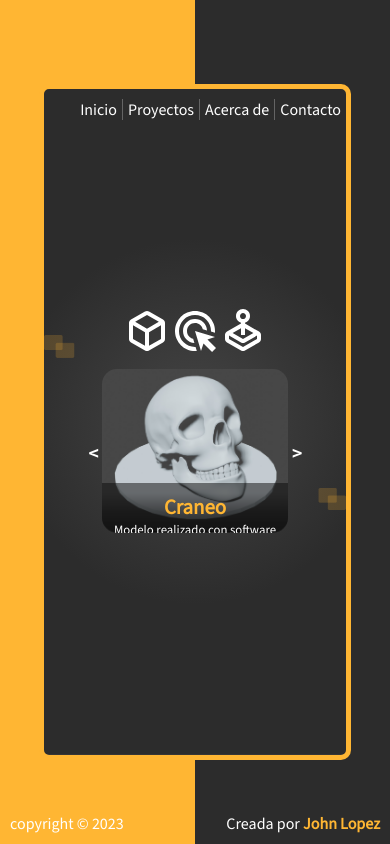
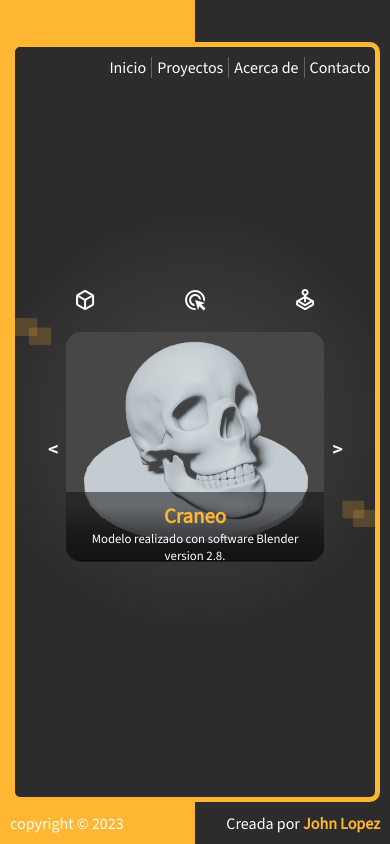
Before and after one commit to lopezjohnjairo5/lopezjohnjairo5.github.io, a PHP site: page / in a window 390 px wide, after a click on "Proyectos". Run offline with PHP 8.4, Linux system fonts and the light colour scheme.

Commit message:
update
se arregló un problema con los btns tabs de proyectos

```diff
--- a/index.html
+++ b/index.html
@@ -51,6 +51,7 @@
                             <path d="M22 38.85V25.15L10 18.2V31.9L22 38.85ZM26 38.85L38 31.9V18.2L26 25.15V38.85ZM24 21.7L35.85 14.85L24 8L12.15 14.85L24 21.7ZM8 35.4C7.36667 35.0333 6.875 34.55 6.525 33.95C6.175 33.35 6 32.6833 6 31.95V16.05C6 15.3167 6.175 14.65 6.525 14.05C6.875 13.45 7.36667 12.9667 8 12.6L22 4.55C22.6333 4.18333 23.3 4 24 4C24.7 4 25.3667 4.18333 26 4.55L40 12.6C40.6333 12.9667 41.125 13.45 41.475 14.05C41.825 14.65 42 15.3167 42 16.05V31.95C42 32.6833 41.825 33.35 41.475 33.95C41.125 34.55 40.6333 35.0333 40 35.4L26 43.45C25.3667 43.8167 24.7 44 24 44C23.3 44 22.6333 43.8167 22 43.45L8 35.4Z" fill="#FFFFFF"/>
                             </g>
                         </svg>
+                        <span>Proyectos 3D</span>
                     </button>
                     <button id="btn-tab-web" class="btns-projects" title="Proyectos Web">
                         <svg id="svg-tab-web" class="svg-btn-tabs" width="48" height="48" viewBox="0 0 48 48" fill="none" xmlns="http://www.w3.org/2000/svg">
@@ -61,6 +62,7 @@
                             <path d="M23.4 36C20.2 35.8333 17.5 34.6 15.3 32.3C13.1 30 12 27.2333 12 24C12 20.6667 13.1667 17.8333 15.5 15.5C17.8333 13.1667 20.6667 12 24 12C27.2333 12 30 13.1 32.3 15.3C34.6 17.5 35.8333 20.2 36 23.4L31.8 22.15C31.3667 20.35 30.4333 18.875 29 17.725C27.5667 16.575 25.9 16 24 16C21.8 16 19.9167 16.7833 18.35 18.35C16.7833 19.9167 16 21.8 16 24C16 25.9 16.575 27.5667 17.725 29C18.875 30.4333 20.35 31.3667 22.15 31.8L23.4 36ZM25.8 43.9C25.5 43.9667 25.2 44 24.9 44H24C21.2333 44 18.6333 43.475 16.2 42.425C13.7667 41.375 11.65 39.95 9.85 38.15C8.05 36.35 6.625 34.2333 5.575 31.8C4.525 29.3667 4 26.7667 4 24C4 21.2333 4.525 18.6333 5.575 16.2C6.625 13.7667 8.05 11.65 9.85 9.85C11.65 8.05 13.7667 6.625 16.2 5.575C18.6333 4.525 21.2333 4 24 4C26.7667 4 29.3667 4.525 31.8 5.575C34.2333 6.625 36.35 8.05 38.15 9.85C39.95 11.65 41.375 13.7667 42.425 16.2C43.475 18.6333 44 21.2333 44 24V24.9C44 25.2 43.9667 25.5 43.9 25.8L40 24.6V24C40 19.5333 38.45 15.75 35.35 12.65C32.25 9.55 28.4667 8 24 8C19.5333 8 15.75 9.55 12.65 12.65C9.55 15.75 8 19.5333 8 24C8 28.4667 9.55 32.25 12.65 35.35C15.75 38.45 19.5333 40 24 40H24.6L25.8 43.9ZM41.05 45L32.5 36.45L30 44L24 24L44 30L36.45 32.5L45 41.05L41.05 45Z" fill="white"/>
                             </g>
                         </svg>
+                        <span>Proyectos Web</span>
                     </button>
                     <button id="btn-tab-game" class="btns-projects" title="Juegos">
                         <svg id="svg-tab-game" class="svg-btn-tabs" width="48" height="48" viewBox="0 0 48 48" fill="none" xmlns="http://www.w3.org/2000/svg">
@@ -71,6 +73,7 @@
                             <path d="M22 16.55V15.7C20.5333 15.2667 19.3333 14.4417 18.4 13.225C17.4667 12.0083 17 10.6 17 9C17 7.06667 17.6833 5.41667 19.05 4.05C20.4167 2.68333 22.0667 2 24 2C25.9333 2 27.5833 2.68333 28.95 4.05C30.3167 5.41667 31 7.06667 31 9C31 10.6 30.5333 12.0083 29.6 13.225C28.6667 14.4417 27.4667 15.2667 26 15.7V16.55L40 24.6C40.6333 24.9667 41.125 25.4583 41.475 26.075C41.825 26.6917 42 27.3667 42 28.1V31.9C42 32.6333 41.825 33.3083 41.475 33.925C41.125 34.5417 40.6333 35.0333 40 35.4L26 43.45C25.3667 43.8167 24.7 44 24 44C23.3 44 22.6333 43.8167 22 43.45L8 35.4C7.36667 35.0333 6.875 34.5417 6.525 33.925C6.175 33.3083 6 32.6333 6 31.9V28.1C6 27.3667 6.175 26.6917 6.525 26.075C6.875 25.4583 7.36667 24.9667 8 24.6L22 16.55ZM22 35.45L10 28.55V31.9L24 40L38 31.9V28.55L26 35.45C25.3667 35.8167 24.7 36 24 36C23.3 36 22.6333 35.8167 22 35.45ZM22 28V21.15L13.6 26L24 32L34.4 26L26 21.15V28H22ZM24 12C24.8333 12 25.5417 11.7083 26.125 11.125C26.7083 10.5417 27 9.83333 27 9C27 8.16667 26.7083 7.45833 26.125 6.875C25.5417 6.29167 24.8333 6 24 6C23.1667 6 22.4583 6.29167 21.875 6.875C21.2917 7.45833 21 8.16667 21 9C21 9.83333 21.2917 10.5417 21.875 11.125C22.4583 11.7083 23.1667 12 24 12Z" fill="white"/>
                             </g>
                         </svg>
+                        <span>Juegos</span>
                     </button>
                 </div>
                 <div id="galery-content">
--- a/public/css/main.css
+++ b/public/css/main.css
@@ -105,7 +105,8 @@
 
 #content-section{
     width: 100%;
-    height: 100%;
+    min-height: 100%;
+    position: relative;
 }
 
 h3{
@@ -127,6 +128,8 @@
 
 .direction-two{
     /*display: flex;*/
+    width: 100%;
+    height: 100%;
     padding: 20px;
     margin-top: 10px;
     flex-direction: row;
@@ -166,8 +169,33 @@
 }
 
 #btns-projects button{
+    width: 24px;
+    height: 24px;
+    margin: 10px;
+    display: flex;
+    flex-direction: row;
+    justify-content: flex-start;
     background-color: transparent;
     border: none;
+    overflow: hidden;
+}
+
+#btns-projects button svg{
+    width: 100%;
+    height: 100%;
+}
+
+#btns-projects button span{
+    width: 0;
+    height: 0;
+    opacity: 0;
+    color: white;
+    text-align: left;
+}
+
+#btns-projects button svg,
+#btns-projects button span{
+    transition: all ease-in-out .3s;
 }
 
 #galery-content{
@@ -215,6 +243,7 @@
 #img-galery-content img{
     border-radius: 15px;
     width: 100%;
+    height: 100%;
 }
 
 #img-gal-description{
@@ -314,6 +343,23 @@
     cursor: pointer;
 }
 
+#btns-projects button:hover span{
+    opacity: 1;
+    width: 100%;
+    height: 100%;
+}
+
+#btns-projects button:hover svg{
+    width: 13%;
+    margin-right: 5px;
+}
+#btns-projects button:hover{
+    width: 150px;
+    text-align: left;
+    justify-content: flex-start;
+    align-items: center;
+}
+
 .btns-galery-project:hover{
     cursor: pointer;
     background-color: rgba(255,255,255,.2);
@@ -331,10 +377,13 @@
 
 @media only screen and (max-width: 720px) {
     #page{
-        width: 80%;
-        min-height: 80%;
+        width: 95%;
+        min-height: 90%;
     }
     .direction-two{
+        width: 100%;
+        height: 100%;
+        padding: 5px;
         flex-direction: column;
     }
 
@@ -346,9 +395,23 @@
         align-items: center;
     }
 
+
+    #btns-projects button{
+        width: 150px;
+        flex-direction: column;
+        justify-content: flex-end;
+        align-items: flex-end;
+    }
+
+    #btns-projects button span{
+        width: 100%;
+        text-align: center;
+    }
+
+
     #galery-content{
         width: 100%;
-        height: 70%;
+        min-height: 100%;
         position: relative;
     }
 
@@ -358,8 +421,13 @@
 
     #img-galery-content{
         width: 100%;
-        height: 100%;
+        min-height: 100%;
         position: relative;
+    }
+
+    #img-galery-content img{
+        min-width: 100%;
+        min-height: 100%;
     }
 
     #img-gal-description{
```
